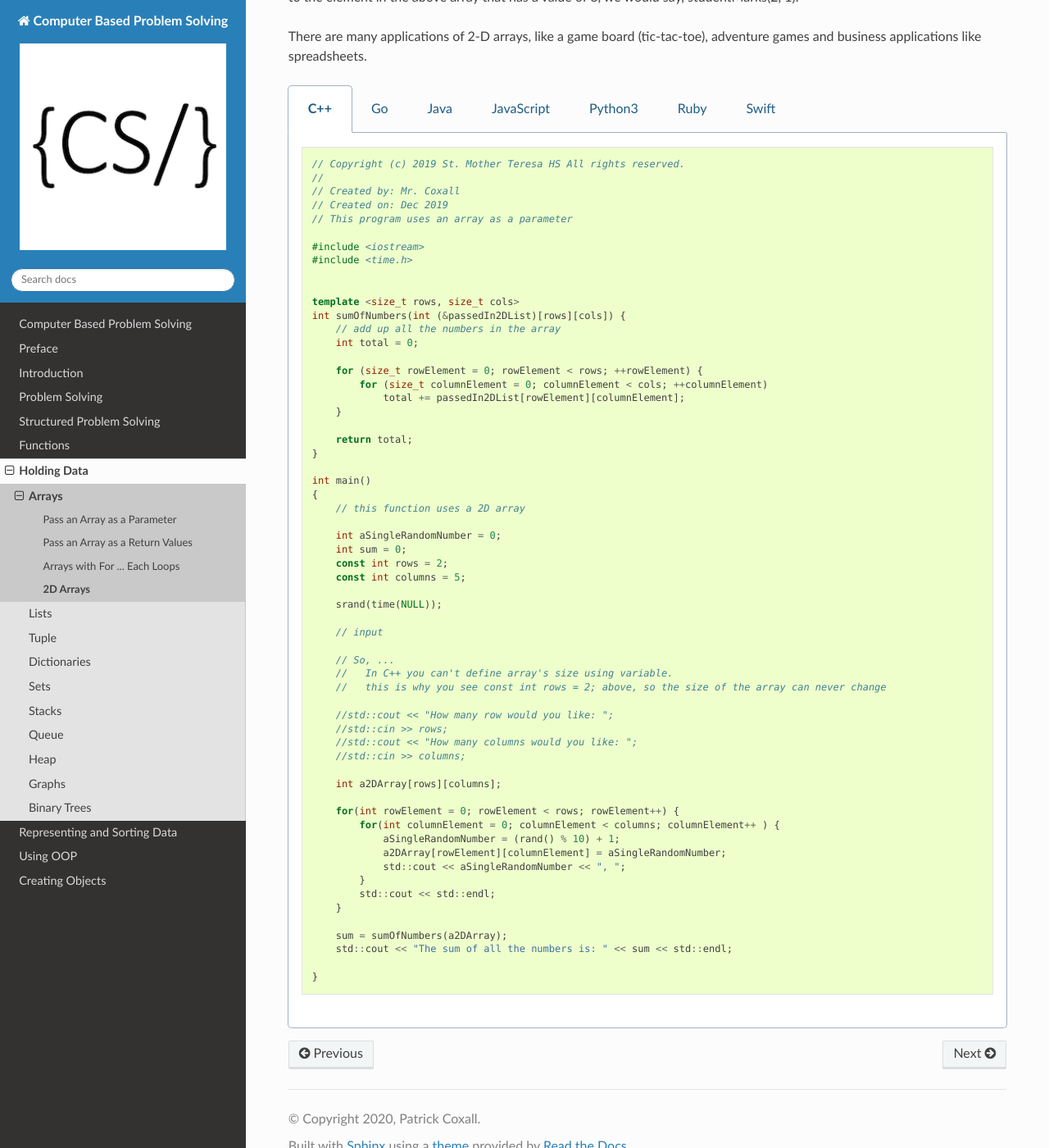
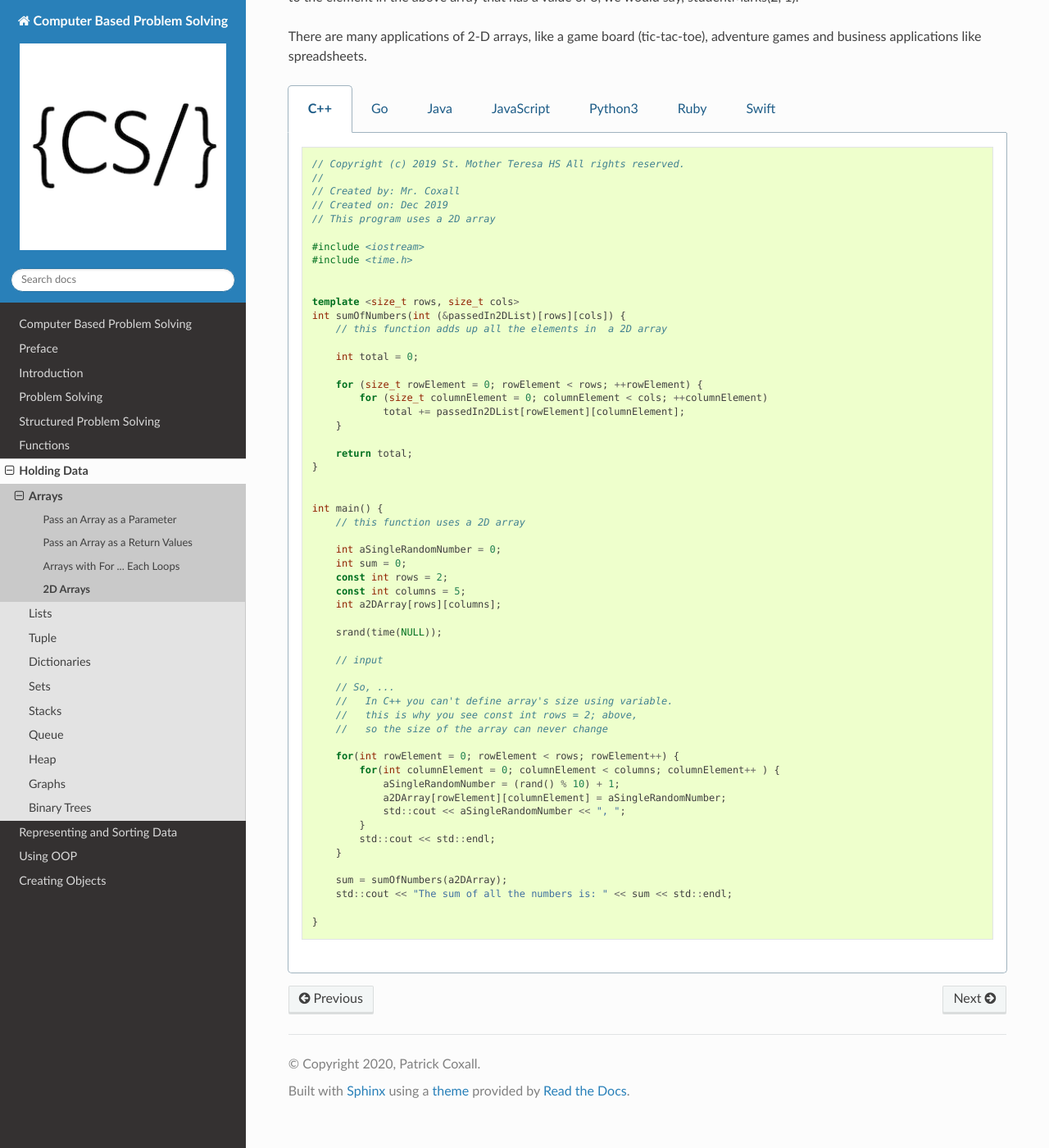
Before and after one commit to Mr-Coxall/Computer-Based-Problem-Solving, a Sphinx documentation site: the page built from docs/holding-data/2d-arrays.rst, in a window 1280 px wide and 1400 px high, scrolled down 945 px. Shown: the whole window at 82% size. Built offline with Sphinx 7.4.7 and the Read the Docs theme 2.0.0, drawn with Linux system fonts in a browser that asks for light colours; pages that are not in the unit, such as notebooks, are missing from menus.

Commit message:
Update 2d-arrays.rst

```diff
--- a/docs/holding-data/2d-arrays.rst
+++ b/docs/holding-data/2d-arrays.rst
@@ -34,7 +34,7 @@ There are many applications of 2-D arrays, like a game board (tic-tac-toe), adve
 		//
 		// Created by: Mr. Coxall
 		// Created on: Dec 2019
-		// This program uses an array as a parameter
+		// This program uses a 2D array
 
 		#include <iostream>
 		#include <time.h>
@@ -42,7 +42,8 @@ There are many applications of 2-D arrays, like a game board (tic-tac-toe), adve
 
 		template <size_t rows, size_t cols>
 		int sumOfNumbers(int (&passedIn2DList)[rows][cols]) {
-		    // add up all the numbers in the array
+		    // this function adds up all the elements in  a 2D array
+
 		    int total = 0;
 
 		    for (size_t rowElement = 0; rowElement < rows; ++rowElement) {
@@ -68,14 +70,8 @@ There are many applications of 2-D arrays, like a game board (tic-tac-toe), adve
 
 		    // So, ...
 		    //   In C++ you can't define array's size using variable.
-		    //   this is why you see const int rows = 2; above, so the size of the array can never change
-
-		    //std::cout << "How many row would you like: ";
-		    //std::cin >> rows;
-		    //std::cout << "How many columns would you like: ";
-		    //std::cin >> columns;
-
-		    int a2DArray[rows][columns];
+		    //   this is why you see const int rows = 2; above,
+		    //   so the size of the array can never change
 
 		    for(int rowElement = 0; rowElement < rows; rowElement++) {
 		        for(int columnElement = 0; columnElement < columns; columnElement++ ) {
@@ -90,6 +86,7 @@ There are many applications of 2-D arrays, like a game board (tic-tac-toe), adve
 		    std::cout << "The sum of all the numbers is: " << sum << std::endl;
 
 		}
+
 
 
   .. group-tab:: Go
```
Also changed, not shown: other parts of docs/holding-data/2d-arrays.rst (+3 -2 lines).
